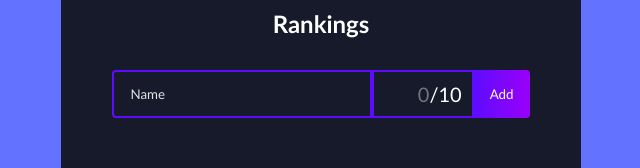
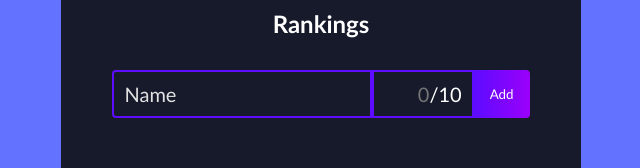
Before and after one commit to itshdog/Ranking-List, a React (Create React App) app: page / in a window 1280 px wide. Shown: the part 151-319 px from the top of the page, without its empty margins (319-959 px from the left). Built offline with nearby package versions, Linux system fonts and the light colour scheme.

Commit message:
input size

```diff
--- a/src/App.css
+++ b/src/App.css
@@ -38,7 +38,8 @@ h1 {
 }
 
 .drink-input {
-  padding: 14px 32px 14px 16px;
+  font-size: 20px;
+  padding: 0 10px;
   border-radius: 4px 0 0 4px;
   border: 2px solid #5d0cff;
   outline: none;
```
